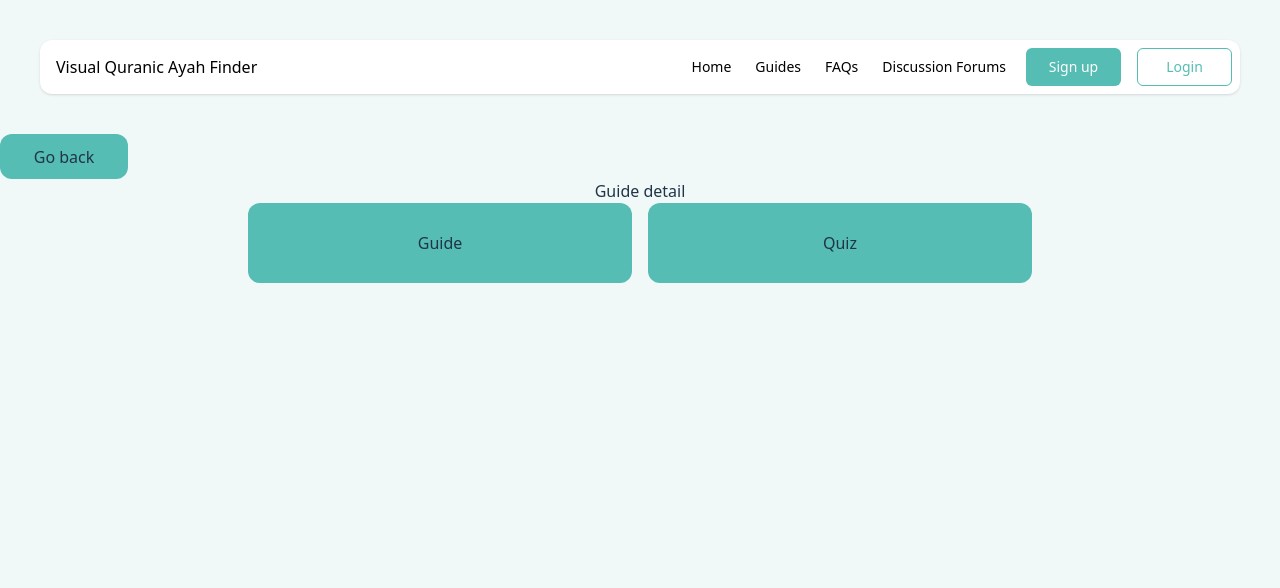
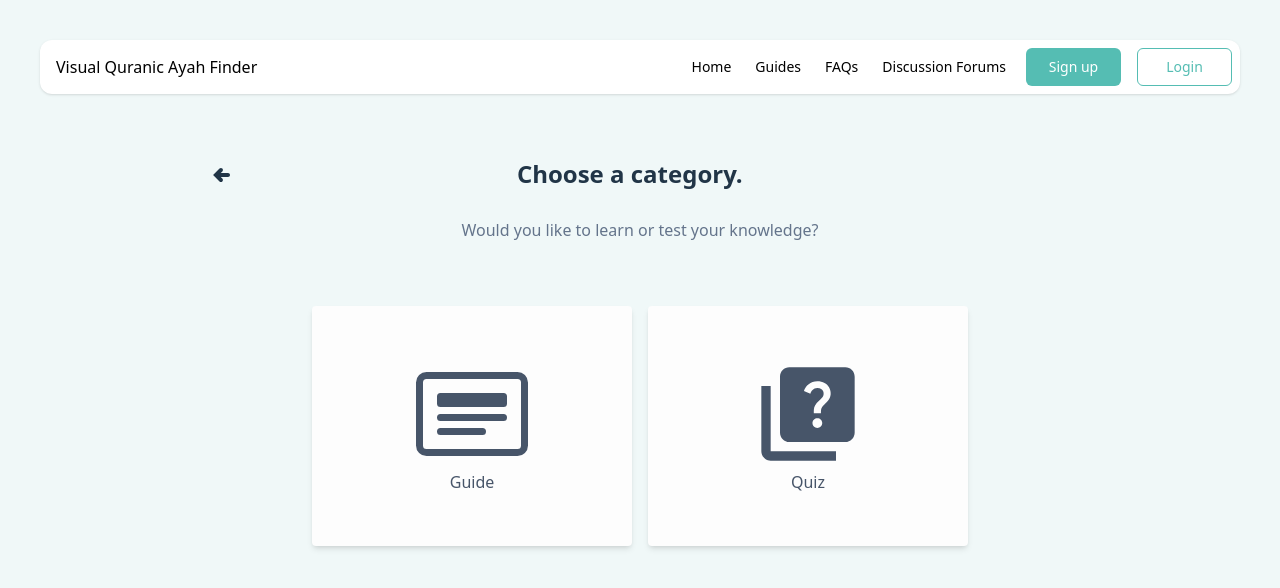
Before and after one commit to sidrams/UoL-Final-project-code, a React (Vite) app in the folder quranic-ayah-finder/: page /guides/topic/1 in a window 1280 px wide. Shown: the top 588 px of the page. Built offline with nearby package versions, Linux system fonts and the light colour scheme; no server answers.

Commit message:
guides + guide catrgory + guide details design

```diff
--- a/quranic-ayah-finder/src/components/Buttons/BackButton.jsx
+++ b/quranic-ayah-finder/src/components/Buttons/BackButton.jsx
@@ -4,12 +4,12 @@ import { TiArrowLeftThick } from "react-icons/ti";
 // FaArrowLeftLong
 // FaCircleArrowLeft
 // HiArrowSmLeft
-export default function BackButton({onClick, icon=<TiArrowLeftThick />, text=''}) {
+export default function BackButton({onClick, icon=<TiArrowLeftThick />, text='', customStyle=''}) {
     return (
         <button
             onClick={onClick}
-            className="capitalize rounded-full text-sm font-semi-bold bg-transparent flex justify-center items-center gap-2
-                         hover:bg-[#f3f3f366] hover:text-sea-green hover:border-transparent"
+            className={"capitalize rounded-full text-sm font-semi-bold bg-transparent flex justify-center items-center gap-2 hover:bg-[#f3f3f366] hover:text-sea-green hover:border-transparent "
+                        +customStyle}
         >
             <p className="text-[1.5rem] font-bold">{icon}</p>
             {/* <Icon /> */}
--- a/quranic-ayah-finder/src/pages/Guides/Categories.jsx
+++ b/quranic-ayah-finder/src/pages/Guides/Categories.jsx
@@ -1,27 +1,48 @@
 import { useState } from "react"
 import { Link } from "react-router-dom"
+import { MdQuiz } from 'react-icons/md'
+import { BsCardHeading } from 'react-icons/bs'
+import BackButton from "../../components/Buttons/BackButton"
+
 
 export default function Categories() {
     const categories = ['Guide','Quiz']
+    const icons = [<BsCardHeading />,<MdQuiz />]
     // const [data, setData] = useState('testing passing states')
     // console.log("data is "+data)
     return (
         <>
-        <button onClick={() =>history.back()} className="bg-[#55BDB3] hover:text-white w-[10%] rounded-xl flex justify-center items-center">
+        {/* <button onClick={() =>history.back()} className="bg-[#55BDB3] hover:text-white w-[10%] rounded-xl flex justify-center items-center">
             Go back
-        </button>
+        </button> */}
 
-        <h1>Guide detail</h1>
 
-        <div className="flex flex-wrap gap-4 justify-center items-center">
+        <h1 className="hidden">
+            Guide Category
+        </h1>
+
+        <div className="flex justify-between w-[70%] m-auto">
+            <BackButton onClick={() =>history.back()}  />
+            <h2 className="my-6 text-2xl font-bold">
+                Choose a category.
+            </h2>
+            <div className="w-[80px]"></div>
+        </div>
+
+        <p className="font-medium text-slate-500 my-1 mb-6 lg:mx-[20%]">
+             Would you like to learn or test your knowledge?
+        </p>
+
+        <div className="flex flex-wrap gap-4 justify-center items-center py-10">
             {/* {console.log(Array.isArray(topics))} */}
             {/* {console.log(typeof(topics))} */}
             {
                 categories.map((topic,i) => (
                     // state={{ data: data }}
-                    <Link to={topic} onClick={() =>setChosenTopic(topic)} className="bg-[#55BDB3] hover:text-white w-[30%] h-20 p-4 rounded-xl flex justify-center items-center">
+                    <Link to={topic} onClick={() =>setChosenTopic(topic)} className="bg-[#55BDB3] text-slate-600 bg-custom-gray p-6 py-8 shadow-md hover:bg-medium-gray hover:text-sea-green w-[25%] h-[240px] rounded flex justify-center items-center">
                     <div key={i} >
                         {/* <Link to={topic} onClick={() =>setChosenTopic(topic)}> */}
+                            <p className="text-[7rem]">{icons[i]}</p>
                             {topic}
                             {/* </Link> */}
                     </div>
--- a/quranic-ayah-finder/src/pages/Guides/GuideDetails.jsx
+++ b/quranic-ayah-finder/src/pages/Guides/GuideDetails.jsx
@@ -1,6 +1,10 @@
 import { useEffect, useState } from "react"
 import { Link, useParams } from "react-router-dom"
 import { CiCircleChevLeft, CiCircleChevRight } from "react-icons/ci";
+import BackButton from "../../components/Buttons/BackButton";
+import { MdQuiz } from 'react-icons/md'
+import { VscDebugRestart } from "react-icons/vsc";
+import { BsCardHeading } from 'react-icons/bs'
 
 // import 'primeicons/primeicons.css';
 
@@ -63,45 +67,76 @@ export default function GuideDetails() {
     console.log(currentGuide)
     return (
         <>
-        <button onClick={() =>history.back()} className="bg-[#55BDB3] hover:text-white w-[10%] rounded-xl flex justify-center items-center">
+        {/* <button onClick={() =>history.back()} className="bg-[#55BDB3] hover:text-white w-[10%] rounded-xl flex justify-center items-center">
             Go back
-        </button>
+        </button> */}
+        <div className="flex justify-between w-[70%] m-auto">
+            <div className="w-[30%] flex justify-start">
+                {
+                    !lastGuide &&
+                    <BackButton onClick={() =>history.back()} text="Back to categories" />
+                }
+            </div>
+            <h1 className="my-6 text-2xl font-semi">
+                {currentGuide && (currentGuide.topic_id.topic_name)}
+            </h1>
+            <div className="w-[30%]"></div>
+        </div>
 
-        <h1>Guide detailed ppt here</h1>
+
         {
             currentGuide ?
             (!lastGuide ?
             // ("quiz has not ended")
             (
                 <>
-                    <div className="whitespace-pre-line bg-[#55BDB3] p-6 py-8 lg:w-[60%] m-auto rounded-xl flex gap-2 items-center">
-                        <button onClick={prevGuide} disabled={firstGuide} className="p-2 rounded-full h-fit"> <CiCircleChevLeft size={'1.5em'} color="#55BDB3" /> </button>
-                        <div>
-                            <p>{currentGuide.content}</p>
-                        </div>
+                <div className="flex flex-wrap gap-4 justify-center items-center">
+                    <button onClick={prevGuide} disabled={firstGuide} className="p-2 rounded-full h-fit"> <CiCircleChevLeft size={'2.5em'} color="#55BDB3" /> </button>
+                    <div className="whitespace-pre-line bg-[#55BDB3] text-slate-600 bg-custom-gray p-8 shadow-md w-[70%] h-[300px] overflow-auto rounded flex justify-center items-center">
+                        {/* <div> */}
+                            {currentGuide.content}
+                        {/* </div> */}
                         {/* <button onClick={nextGuide}>Next</button> */}
-                        <button onClick={nextGuide} className="p-2 rounded-full h-fit"> <CiCircleChevRight size={'1.5em'} color="#55BDB3"  /> </button>
                     </div>
-
+                    <button onClick={nextGuide} className="p-2 rounded-full h-fit"> <CiCircleChevRight size={'2.5em'} color="#55BDB3"  /> </button>
+                </div>
+                    {/* <div className="flex flex-wrap gap-4 justify-center items-center py-10">
+                        {
+                            categories.map((topic,i) => (
+                                // state={{ data: data }}
+                                <Link to={topic} onClick={() =>setChosenTopic(topic)} className="bg-[#55BDB3] text-slate-600 bg-custom-gray p-6 py-8 shadow-md hover:bg-medium-gray hover:text-sea-green w-[25%] h-[240px] rounded flex justify-center items-center">
+                                <div key={i} >
+                                    {/* <Link to={topic} onClick={() =>setChosenTopic(topic)}> */}
+                                        {/* <p className="text-[7rem]">{icons[i]}</p> */}
+                                        {/* {topic}  */}
+                                        {/* </Link>
+                                </div>
+                                </Link>
+                            ))
+                        }
+                    </div> */}
                 </>
             )
             :
             (
                 // "end of quiz"
-                <div className="bg-[#55BDB3] p-6 py-8 w-[60%] m-auto rounded-xl">
+                <div className="flex flex-col justify-evenly items-center text-lg bg-[#55BDB3DD] p-6 py-8 w-[60%] m-auto rounded h-[50vh]">
                     <div>
                         Well Done! The Quiz has now ended.
                     </div>
-                    <div className="flex flex-col gap-4 justify-center items-center gap-4">
-                        <div>
+                    <div className="flex flex-col gap-4 justify-center items-center gap-4 mt-6 ">
+                        {/* <div >
                             Would you like to
-                        </div>
+                        </div> */}
                         {
                             // !scoreSaved ?
                             (
-                                <div className="flex flex-col  gap-4 m-auto">
-                                    <button onClick={restartGuide}>Restart Guide </button>
-                                    <button ><Link to={`/guides/topic/${id}/Quiz`} >Take the quiz</Link></button>
+                                <div className="flex gap-4 m-auto">
+                                    {/* <button onClick={restartGuide}>Restart Guide </button> */}
+                                    <BackButton onClick={restartGuide} text="Restart Guide" icon={<VscDebugRestart />} customStyle="hover:bg-medium-gray hover:text-navy-blue" />
+                                    <BackButton onClick={restartGuide} text={<Link to={`/guides/topic/${id}/Quiz`} >Take the quiz</Link>} icon={<MdQuiz />} customStyle="hover:bg-medium-gray hover:text-navy-blue"  />
+                                    <BackButton onClick={restartGuide} text={<Link to="/guides">Go back to topics</Link>} icon={<BsCardHeading />} customStyle="hover:bg-medium-gray hover:text-navy-blue"  />
+                                    {/* <button ><Link to={`/guides/topic/${id}/Quiz`} >Take the quiz</Link></button> */}
                                 </div>
                             )
                             // :
@@ -110,7 +145,7 @@ export default function GuideDetails() {
                             // )
                         }
 
-                        <Link to="/guides"> <button>Go back to topics</button></Link>
+                        {/* <Link to="/guides"> <button>Go back to topics</button></Link> */}
                     </div>
                 </div>
             )) : ''
--- a/quranic-ayah-finder/tailwind.config.js
+++ b/quranic-ayah-finder/tailwind.config.js
@@ -17,7 +17,9 @@ export default {
         'sea-green': '#55BDB3',
         'light-sea-green' : '#F0F8F8',
         'blackish-blue':'#0F2435',
-        'custom-gray' : '#FDFDFD'
+        'custom-gray' : '#FDFDFD',
+        'medium-gray':'#fAfAfA',
+        'navy-blue': '#213547'
       },
     }
   },
```
Also changed, not shown: quranic-ayah-finder/src/pages/Guides/Guides.jsx (+22 -25 lines).
